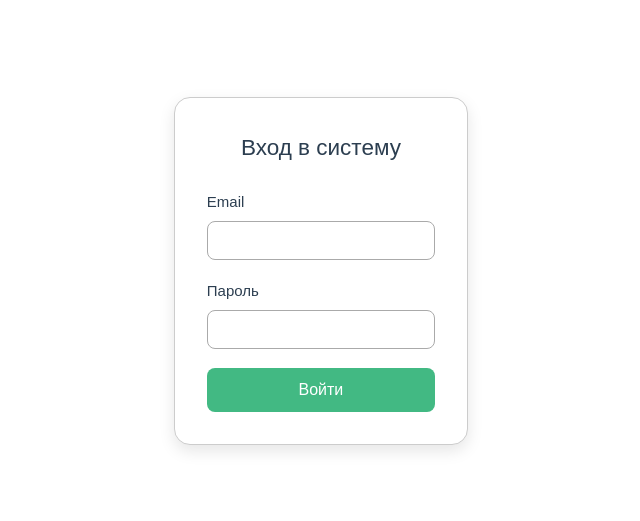
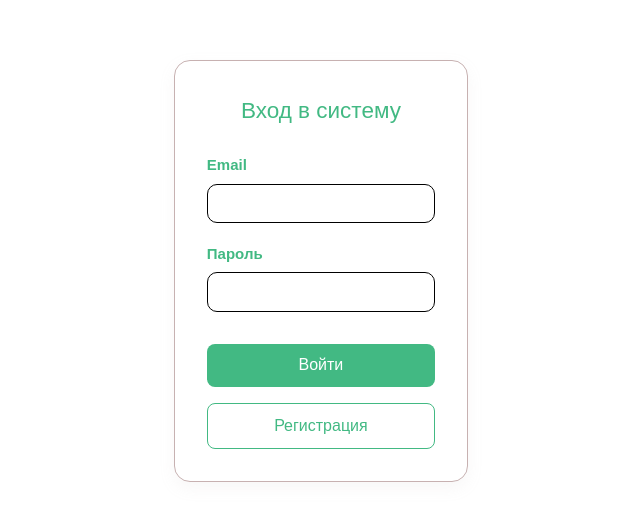
Before and after one commit to egorik2281337/vue, a Vue app: page / in a window 1280 px wide. Shown: the part 129-650 px from the top of the page, without its empty margins (172-812 px from the left). Built offline with nearby package versions, Linux system fonts and the light colour scheme.

Commit message:
второй

```diff
--- a/src/App.vue
+++ b/src/App.vue
@@ -1,4 +1,5 @@
 <template>
+  <div class="auth-wrapper">
     <div class="auth-container">
       <h2>Вход в систему</h2>
       <form @submit.prevent="handleLogin">
@@ -27,6 +28,10 @@
         <button type="submit">Войти</button>
         <p v-if="successMessage" class="success">{{ successMessage }}</p>
       </form>
+
+      <!-- Новая кнопка регистрации -->
+      <button class="register-btn" @click="goToRegister">Регистрация</button>
+    </div>
   </div>
 </template>
 
@@ -62,53 +67,58 @@ function handleLogin() {
   }
 
   if (valid) {
-    // Имитация успешного входа
     successMessage.value = 'Успешный вход!'
     console.log('Отправка данных:', {
       email: email.value,
       password: password.value
     })
 
-    // Очистка
     email.value = ''
     password.value = ''
   }
 }
+
+// Пока просто вывод в консоль
+function goToRegister() {
+  console.log('Переход на страницу регистрации (пока не реализовано)')
+}
 </script>
 
 <style scoped>
-.auth-container {
+.auth-container { /* основной бокс */
+  width: 100%;
   max-width: 400px;
-  margin: 100px auto;
   padding: 2rem;
-  border: 1px solid #ccc;
+  border: 1px solid #c7b1b1;
   border-radius: 16px;
-  box-shadow: 0 6px 16px rgba(0, 0, 0, 0.1);
+  box-shadow: 0 6px 16px rgba(182, 180, 180, 0.1);
   font-family: sans-serif;
-  background-color: #fff;
+  background-color: #ffffff;
 }
 
-h2 {
+h2 { /* Заголовок (Вход в систему) */
   text-align: center;
   margin-bottom: 1.5rem;
+  color: #42b983;
 }
 
-.form-group {
+.form-group { /* Подпись Email и пароль */
   margin-bottom: 1.2rem;
+  color: #42b983;
 }
 
 label {
   display: block;
   margin-bottom: 0.4rem;
-  font-weight: 500;
+  font-weight: 550;
 }
 
 input {
   width: 100%;
   padding: 0.6rem;
   font-size: 1rem;
-  border: 1px solid #aaa;
-  border-radius: 8px;
+  border: 1px solid #000000;
+  border-radius: 10px;
   transition: border 0.3s;
 }
 
@@ -143,9 +153,21 @@ button {
   border-radius: 8px;
   cursor: pointer;
   transition: background 0.3s;
+  margin-top: 0.8rem;
 }
 
 button:hover {
   background-color: #369e6f;
 }
+
+.register-btn { /* Кнопка регистрации */
+  background-color: #ffffff;
+  color: #42b983;
+  border: 1px solid #42b983;
+  margin-top: 1rem;
+}
+
+.register-btn:hover {
+  background-color: #f0fef9;
+}
 </style>
```
Lines whose indentation alone changed are shown as unchanged.
